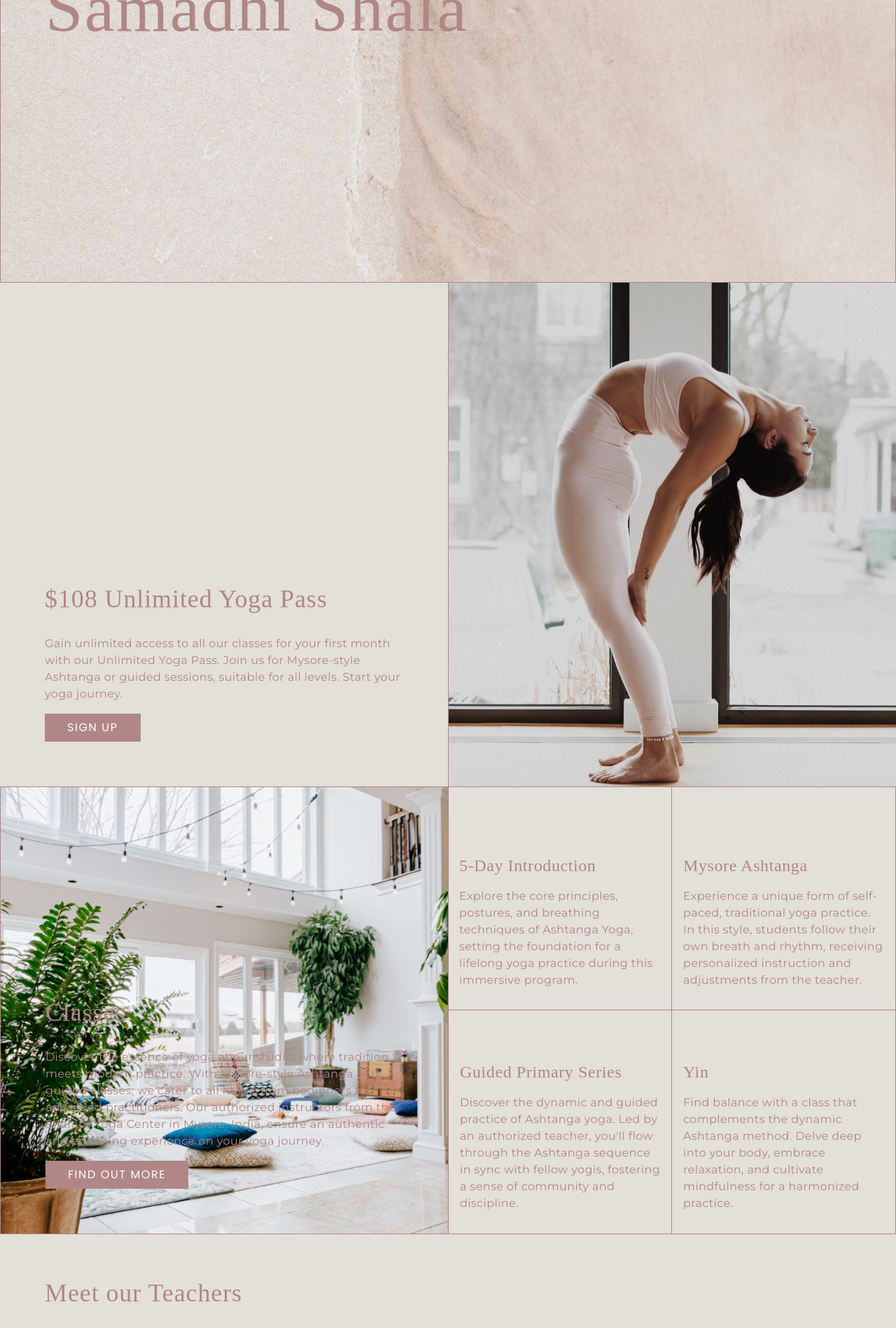
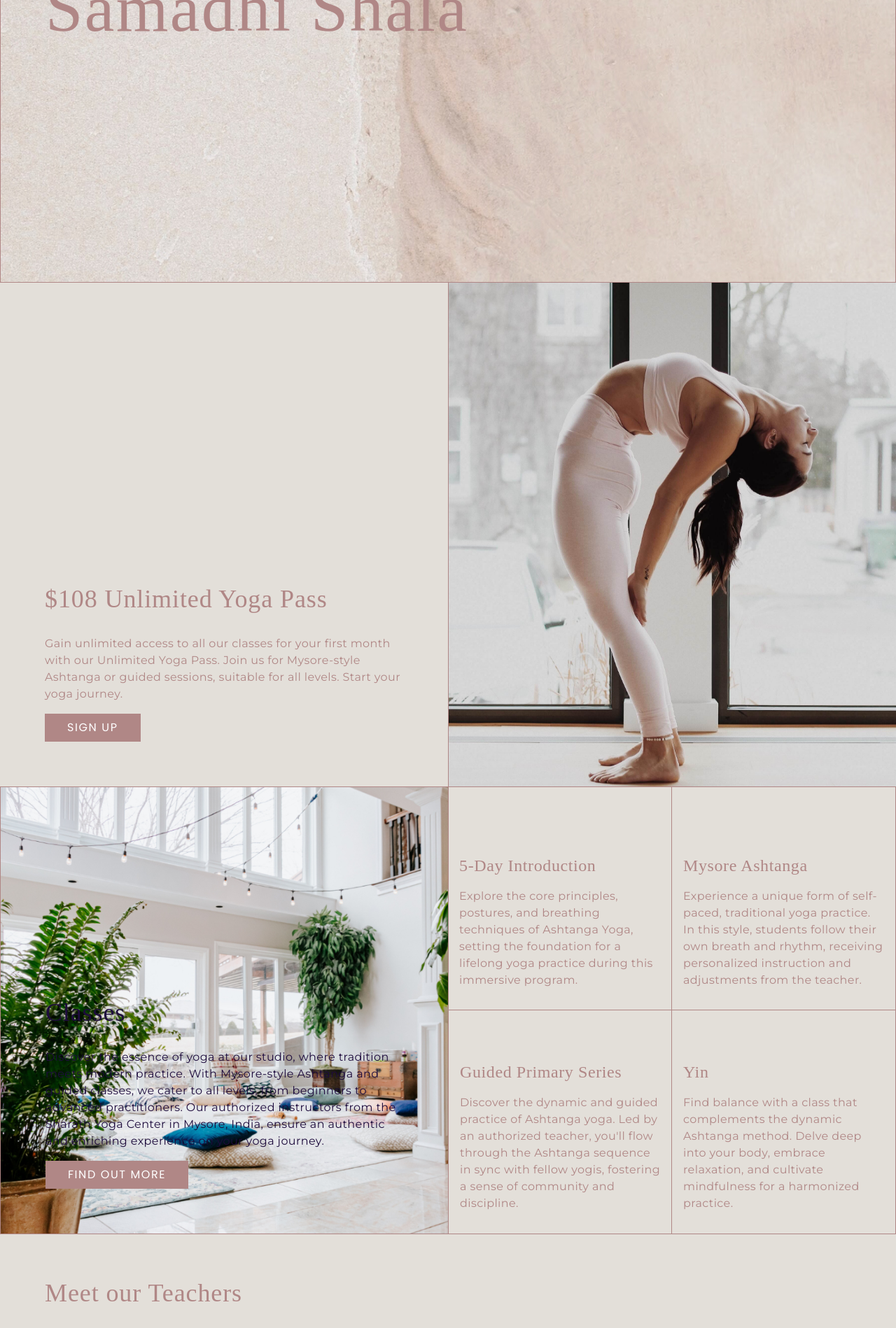
Before and after one commit to brittwoodard/project-yoga-studio, a Jekyll site: the page built from index.html, in a window 1280 px wide. Shown: the part 406-2304 px from the top of the page at 70% size. Built offline with Jekyll 4.4.1, drawn with Linux system fonts in a browser that asks for light colours; nearby versions of some CDN libraries; some web fonts are replaced; grey boxes are pictures that could not be loaded.

Commit message:
more colors

```diff
--- a/assets/css/output-style.css
+++ b/assets/css/output-style.css
@@ -761,32 +761,20 @@
 .tracking-widest {
   letter-spacing: 0.1em;
 }
+.text-dark {
+  --tw-text-opacity: 1;
+  color: rgb(30 12 61 / var(--tw-text-opacity));
+}
 .text-feature {
   --tw-text-opacity: 1;
   color: rgb(176 135 134 / var(--tw-text-opacity));
-}
-.text-light {
-  --tw-text-opacity: 1;
-  color: rgb(255 255 255 / var(--tw-text-opacity));
 }
 .text-white {
   --tw-text-opacity: 1;
   color: rgb(255 255 255 / var(--tw-text-opacity));
 }
-.text-dark {
-  --tw-text-opacity: 1;
-  color: rgb(176 135 134 / var(--tw-text-opacity));
-}
-.text-\[\#b08786\] {
-  --tw-text-opacity: 1;
-  color: rgb(176 135 134 / var(--tw-text-opacity));
-}
 .outline-1 {
   outline-width: 1px;
-}
-.text-light {
-  --tw-text-opacity: 1;
-  color: rgb(255 255 255 / var(--tw-text-opacity));
 }
 
 
@@ -806,7 +794,7 @@
 /* Button */
 #momence-embed #momence-plugin-host-schedule .dTMemf {
   --tw-bg-opacity: 1;
-  background-color: rgb(176 135 134 / var(--tw-bg-opacity));
+  background-color: rgb(207 151 114 / var(--tw-bg-opacity));
   font-family: Poppins, sans-serif;
   font-weight: 300;
   text-transform: uppercase;
--- a/style.css
+++ b/style.css
@@ -101,7 +101,7 @@
 
 /* Button */
 #momence-embed #momence-plugin-host-schedule .dTMemf {
-    @apply bg-feature text-light uppercase font-sans uppercase font-light tracking-wide
+    @apply bg-accent text-white uppercase font-sans font-light tracking-wide
  }
 
  .bg-image-style {
--- a/tailwind.config.js
+++ b/tailwind.config.js
@@ -33,9 +33,10 @@
       },
       colors: {
         'feature': '#b08786',
+        'accent': '#cf9772',
         'cream': '#e3dfd9',
         'light': 'white',
-        'dark': '#b08786',
+        'dark': '#1e0c3d'
       }
     },
   },
```
